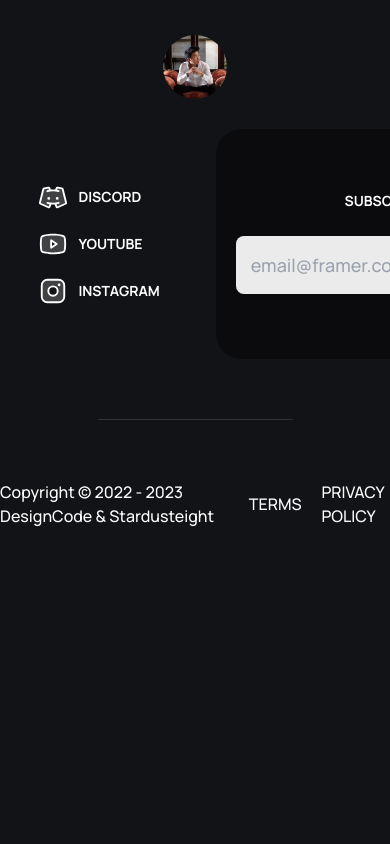
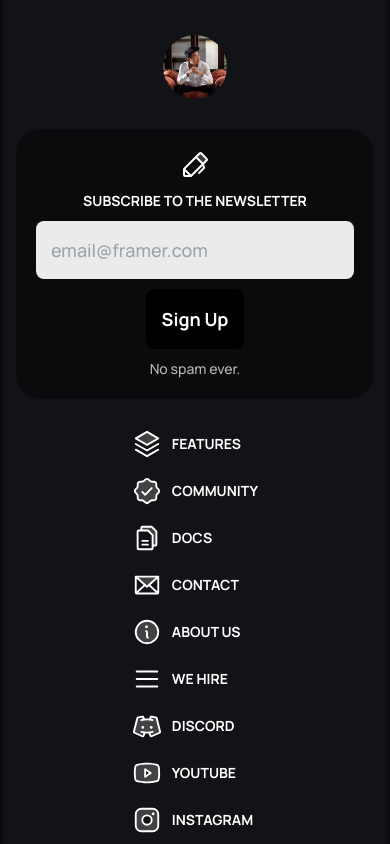
Before and after one commit to stardusteight-d4c/move-app-landing-page, a Vue app: page / in a window 390 px wide. Shown: the part 9420-10264 px from the top of the page. Before the commit the page ends 10048 px from the top, so only its background shows below. Built offline with nearby package versions, Linux system fonts and the light colour scheme.

Commit message:
layout done

```diff
--- a/src/App.vue
+++ b/src/App.vue
@@ -4,7 +4,7 @@ import Companies from './components/Companies.vue'
 import Jumpstart from './components/Jumpstart.vue'
 import WhyUse from './components/WhyUse.vue'
 import GetTheApp from './components/GetTheApp.vue'
-import ReadyToStart from './components/ReadyToStart.vue'
+import Plans from './components/Plans.vue'
 import Footer from './components/Footer.vue'
 </script>
 
@@ -14,6 +14,6 @@ import Footer from './components/Footer.vue'
   <Jumpstart />
   <WhyUse />
   <GetTheApp />
-  <ReadyToStart />
+  <Plans />
   <Footer />
 </template>
--- a/src/components/Footer.vue
+++ b/src/components/Footer.vue
@@ -15,14 +15,15 @@ import {
 </script>
 
 <template>
-  <footer class="py-[100px]">
-    <div class="flex flex-col items-center justify-center gap-y-[30px]">
+  <footer class="top-inset-shadow py-[100px]">
+    <div class="flex px-4 flex-col items-center justify-center gap-y-[30px]">
       <img
         :src="designCode"
         class="w-[64px] h-[64px] object-cover rounded-full mx-auto"
       />
-      <div class="flex items-center justify-center gap-x-[56px]">
-        <ul class="flex flex-col  gap-y-[17px]">
+      <div class="flex flex-col-reverse llg:flex-row gap-x-[56px] w-full sm:w-auto">
+        <div class="flex mx-auto w-fit flex-col sm:flex-row sm:w-auto items-start gap-y-[17px] sm:gap-y-0 sm:items-center justify-center gap-x-[56px] mt-[30px] llg:mb-0">
+          <ul class="flex flex-col gap-y-[17px]">
             <li
               class="flex items-center gap-x-[10px] font-bold text-sm uppercase cursor-pointer hover:underline"
             >
@@ -74,18 +75,20 @@ import {
               <Instagram width="30" height="30" />Instagram
             </li>
           </ul>
-        <form class="newsletter-box">
+        </div>
+
+        <form class="newsletter-box w-full sm:w-auto">
           <Pen />
           <span class="font-bold uppercase text-sm"
             >subscribe to the newsletter</span
           >
-          <div class="flex items-center gap-x-[10px]">
+          <div class="w-full sm:w-auto flex flex-col sm:flex-row items-center gap-[10px]">
             <input
               type="email"
               placeholder="email@framer.com"
-              class="w-[360px] bg-[#ebebeb] p-[15px] rounded-lg text-black outline-none font-medium text-lg"
+              class="w-full sm:max-w-[360px] bg-[#ebebeb] p-[15px] rounded-lg text-black outline-none font-medium text-lg"
             />
-            <button class="bg-black p-[16px] rounded-lg font-bold text-lg">
+            <button class="bg-black whitespace-nowrap p-[16px] rounded-lg font-bold text-lg">
               Sign Up
             </button>
           </div>
@@ -93,8 +96,11 @@ import {
         </form>
       </div>
       <div class="h-0 mx-auto border-t w-1/2 my-[30px] border-t-[#FFFFFF20]" />
-      <div class="flex items-center justify-center gap-x-[20px]">
-        <span class="font-medium">Copyright © 2022 - {{ new Date().getFullYear() }} DesignCode & Stardusteight</span>
+      <div class="flex items-center flex-col sm:flex-row justify-center gap-x-[20px]">
+        <span class="font-medium text-center mb-[30px] sm:mb-0"
+          >Copyright © 2022 - {{ new Date().getFullYear() }} DesignCode &
+          Stardusteight</span
+        >
         <a href="#" class="uppercase font-medium">Terms</a>
         <a href="#" class="uppercase font-medium">Privacy Policy</a>
       </div>
@@ -103,6 +109,11 @@ import {
 </template>
 
 <style scoped>
+.top-inset-shadow {
+  -webkit-box-shadow: inset 0px 7px 6px 0px rgba(0, 0, 0, 0.88);
+  -moz-box-shadow: inset 0px 7px 6px 0px rgba(0, 0, 0, 0.88);
+  box-shadow: inset 0px 7px 6px 0px rgba(0, 0, 0, 0.88);
+}
 .newsletter-box {
   height: min-content; /* 196px */
   display: flex;
--- a/src/components/GetTheApp.vue
+++ b/src/components/GetTheApp.vue
@@ -8,10 +8,10 @@ import { Medal, AppWindow } from './atoms/icons'
     <div
       class="flex flex-col-reverse lg:flex-row items-center justify-center px-4 gap-y-20 lg:gap-y-0 gap-x-[134px]"
     >
-      <div class="md:w-[565px] sm:h-[620px]">
+      <div class="md:w-[565px] md:h-[620px]">
         <div class="relative w-fit h-fit">
           <MinimalistB />
-          <div class="card-big hidden sm:flex z-50 -bottom-16 -right-[300px]">
+          <div class="card-big hidden md:flex z-50 -bottom-16 -right-[300px]">
             <div class="background-image">
               <div
                 class="flex items-center gap-x-[10px] absolute bottom-4 left-4"
@@ -30,7 +30,7 @@ import { Medal, AppWindow } from './atoms/icons'
             <h3 class="font-bold text-[22px] mt-[20px] ml-4">Super Shoes</h3>
           </div>
           <div
-            class="relative mt-28 ml-28 hidden sm:flex items-center justify-center"
+            class="relative mt-28 ml-28 hidden md:flex items-center justify-center"
           >
             <div class="circle1 absolute z-40" />
             <div class="circle2 absolute z-30" />
--- a/src/components/ReadyToStart.vue
+++ b/src/components/Plans.vue
@@ -15,7 +15,7 @@ import {
 </script>
 
 <template>
-  <section class="bg-wallpaper-4 bottom-inset-shadow px-4 mt-[100px] pb-[100px] bg-cover">
+  <section class="bg-wallpaper-4 px-4 mt-[100px] pb-[100px] bg-cover">
     <div
       class="max-w-[500px] mx-auto gap-y-[30px] flex flex-col items-center justify-center"
     >
```
Lines whose indentation alone changed are shown as unchanged.
